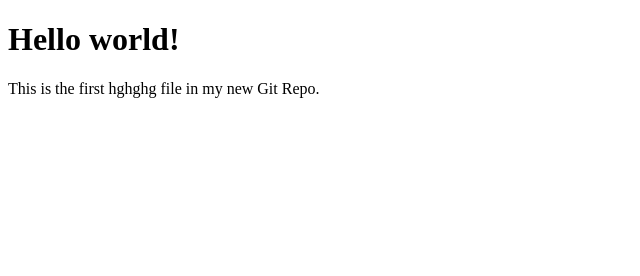
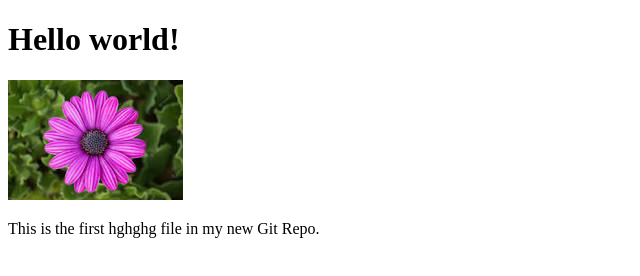
Before and after one commit to mahsathr/hello-world, a plain HTML site: page index.html in a window 1280 px wide. Shown: the whole page, without its empty margins (0-640 px from the left). Drawn offline with Linux system fonts and the light colour scheme.

Commit message:
Added image to Hello World

```diff
--- a/index.html
+++ b/index.html
@@ -6,6 +6,7 @@
 <body>
 
 <h1>Hello world!</h1>
+<img src="./GitProject/Images/download.jpg">
 <p>This is the first hghghg file in my new Git Repo.</p>
 
 </body>
```
Also changed, not shown: GitProject/Images/download.jpg (added).
